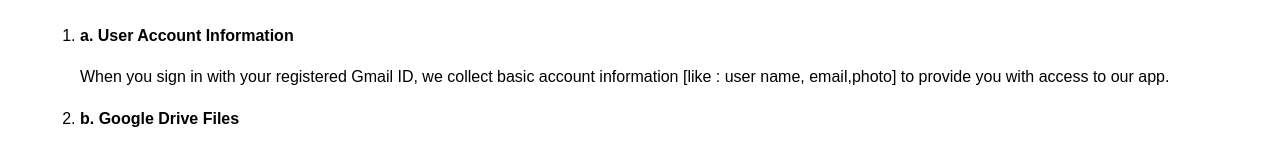
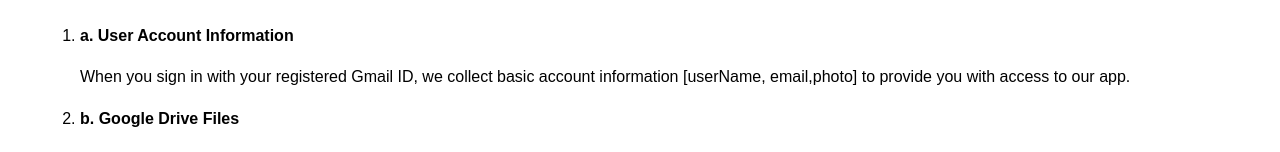
Before and after one commit to Bukhara-Store-Inventory/bukhara-store-inventory, a plain HTML site: page privacy.html in a window 1280 px wide. Shown: the part 236-388 px from the top of the page. Drawn offline with Linux system fonts and the light colour scheme.

Commit message:
Update privacy.html

```diff
--- a/privacy.html
+++ b/privacy.html
@@ -48,7 +48,7 @@
     <ol>
         <li>
             <p><strong>a. User Account Information</strong></p>
-            <p>When you sign in with your registered Gmail ID, we collect basic account information [like : user name, email,photo] to provide you with access to our app.</p>
+            <p>When you sign in with your registered Gmail ID, we collect basic account information [userName, email,photo] to provide you with access to our app.</p>
         </li>
         <li>
             <p><strong>b. Google Drive Files</strong></p>
```
